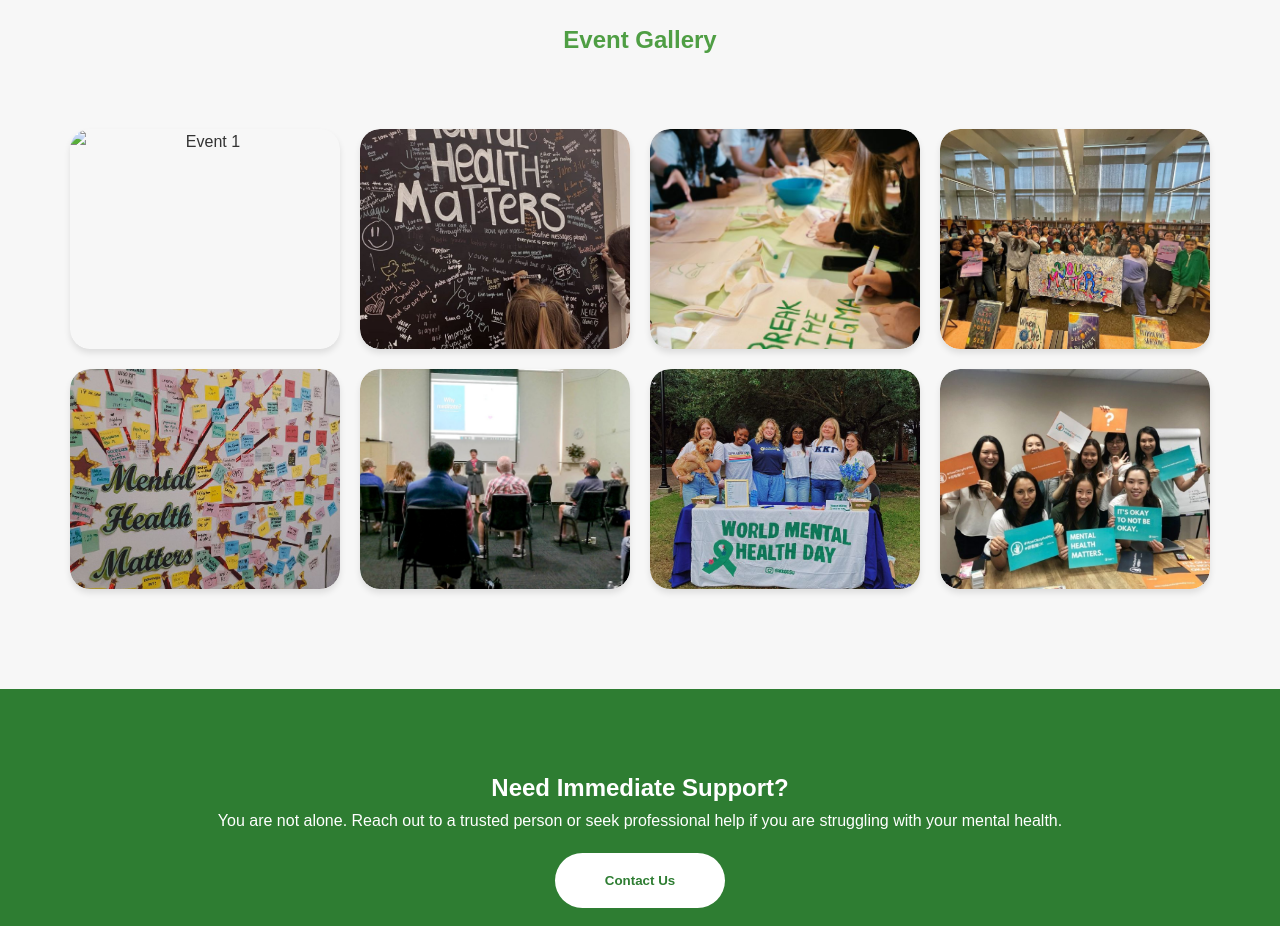
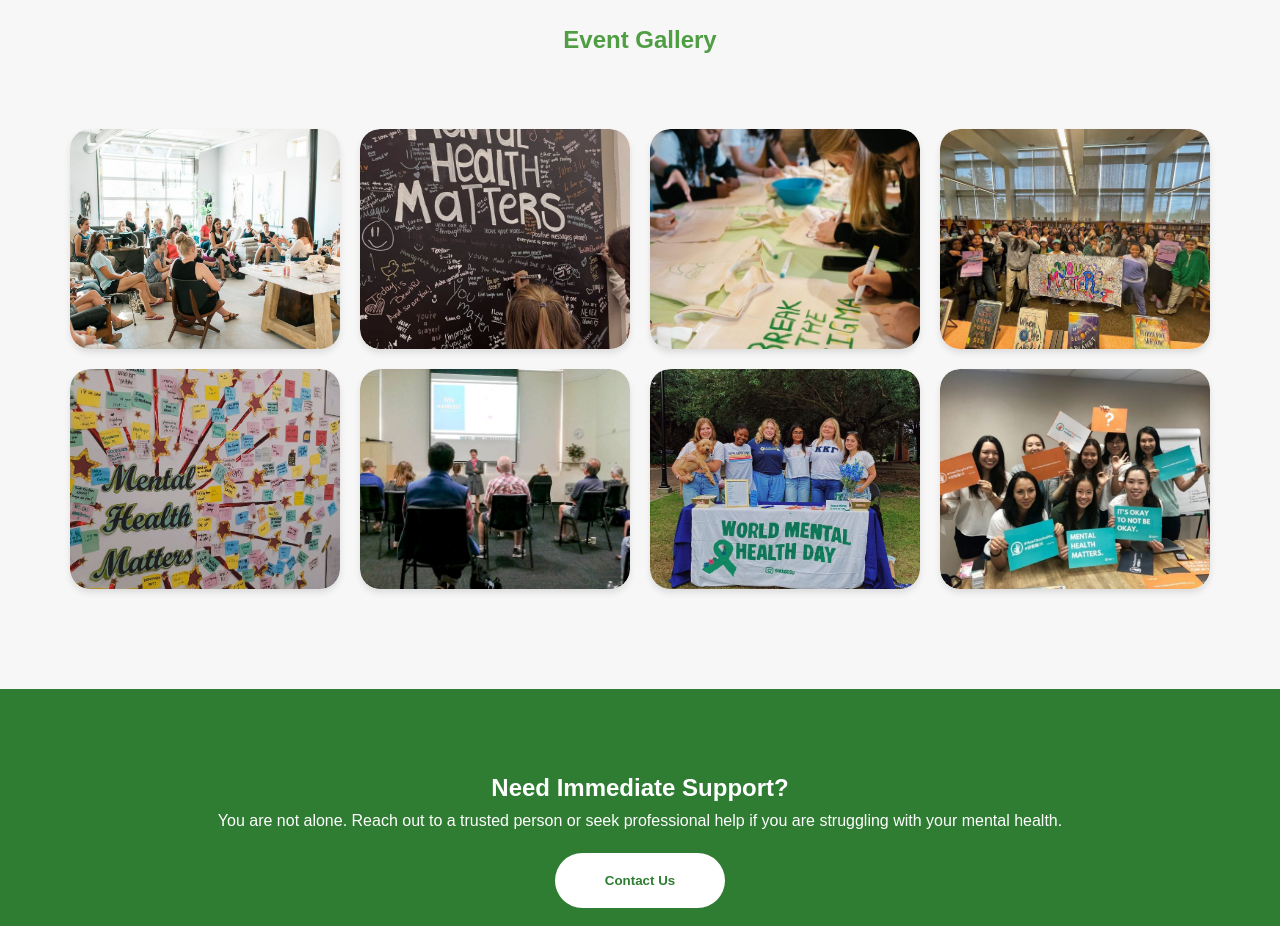
Before and after one commit to AZARINASAMSUDIN/Renewed-Minds-Wellness, a plain HTML site: page event.html in a window 1280 px wide. Shown: the part 1080-2006 px from the top of the page. Drawn offline with Linux system fonts and the light colour scheme; files whose address does not match are found by name.

Commit message:
Update event.html

```diff
--- a/event.html
+++ b/event.html
@@ -106,7 +106,7 @@ onclick="window.location.href='register.html'">
     <div class="gallery-container">
 
         <div class="gallery-item">
-            <img src="images/event1.jpg" alt="Event 1">
+            <img src="event1.jpg" alt="Event 1">
             <div class="caption">Community Wellness Gathering: Connecting minds and hearts together</div>
         </div>
 
```
